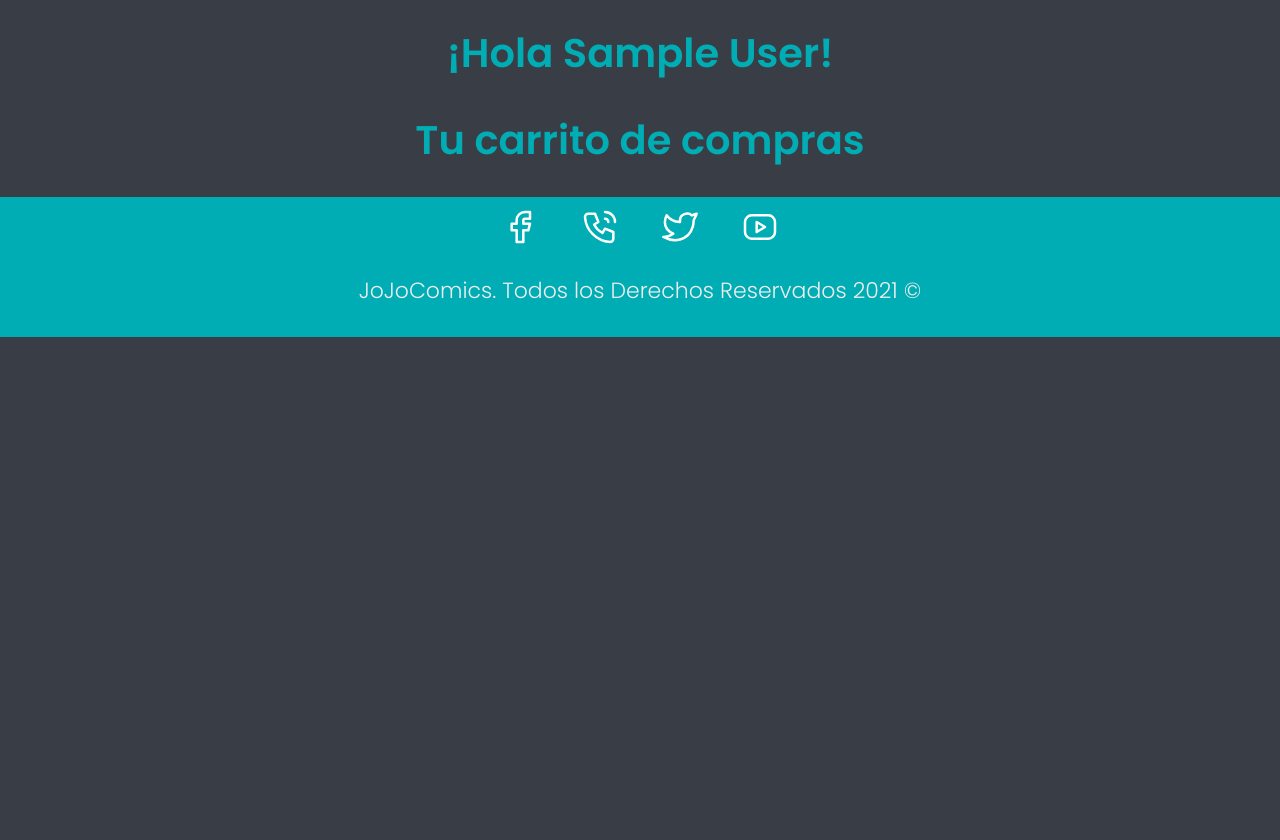
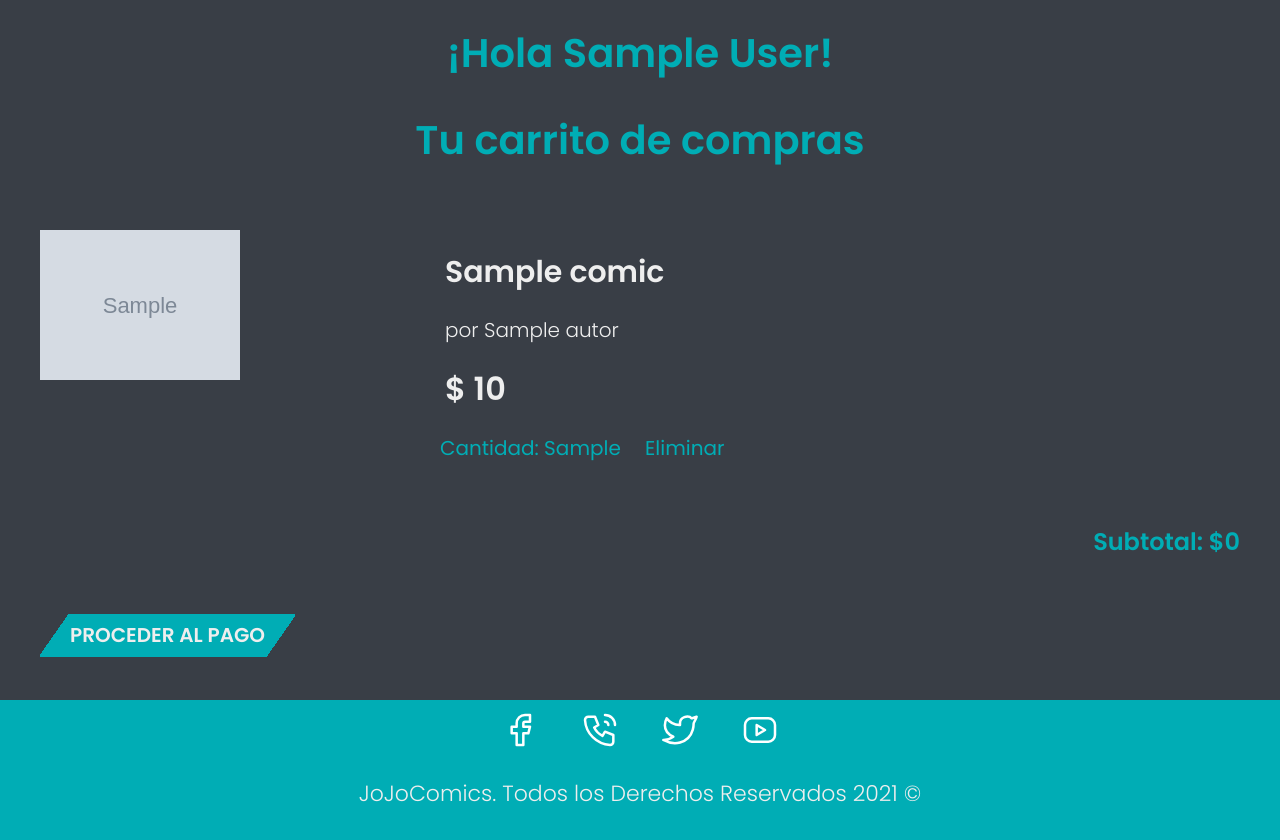
Before and after one commit to NitoLCh/JoJoComics, a PHP site: page /carrito.php in a window 1280 px wide. Shown: the part 227-1067 px from the top of the page. Before the commit the page ends 564 px from the top, so only its background shows below. Run offline with PHP 8.4, Linux system fonts and the light colour scheme; the visitor is signed in with stand-in values (Sample User, id 1); tables that the repository leaves empty or names only in its code hold one stand-in row (values such as "Sample post"); grey boxes marked "Sample" are stand-in pictures.

Commit message:
Acabé todo el carrito de compras 💪. Ahora falta el proceso de compra

```diff
--- a/carrito.php
+++ b/carrito.php
@@ -4,9 +4,19 @@
     //IMPORTAR LA CONEXION
     require 'includes/config/database.php';
     $db = conectarDB();
+    $id_cliente = $_SESSION['id'];
 
+    if($_SESSION['id']){
+        $query = " SELECT carrito.id_cliente as id_cliente, carritoProducto.id_carrito as id_carrito, comic.imagen as imagen, comic.nombre as titulo, autor.nombre as autor, comic.precio as precio, carritoProducto.cantidad as cantidad FROM carritoProducto INNER JOIN carrito ON  carrito.id = carritoProducto.id_carrito INNER JOIN comic ON comic.id = carritoProducto.id_comic INNER JOIN autor ON autor.id = comic.id_autor WHERE carrito.id_cliente = $id_cliente ";
 
+        $resultado = mysqli_query($db, $query);
 
+        $consultaTotal = " SELECT SUM(comic.precio * carritoProducto.cantidad) as subtotal FROM carritoProducto INNER JOIN carrito ON  carrito.id = carritoProducto.id_carrito INNER JOIN comic ON comic.id = carritoProducto.id_comic WHERE id_cliente = $id_cliente ";
+
+        $resultadoSuma = mysqli_query($db, $consultaTotal);
+        $suma = mysqli_fetch_assoc($resultadoSuma);
+        $subtotal = $suma['subtotal'];
+    }
     //INCLUYE UN TEMPLATE
     require 'includes/funciones.php';
     incluirTemplate('header');
@@ -21,7 +31,27 @@
             <a href="/login.php"><h1>Logueate aquí</h1></a>
             <h1>O</h1> <a href="/registro.php"><h1>Registrate aquí</h1></a>
         <?php endif; ?>
-
+        <div class="carrito">
+            <?php while( $producto = mysqli_fetch_assoc($resultado) ): ?>
+            <div class="carrito__producto">
+                <a href="#">
+                    <img src="/portadas/<?php echo $producto['imagen']; ?>" class="carrito__imagen">
+                </a>
+                <div class="carrito__info">
+                    <a href="#">
+                        <p class="carrito__info--titulo"><?php echo $producto['titulo']; ?></p>
+                    </a>
+                    <p class="carrito__info--autor">por <?php echo $producto['autor']; ?></p>
+                    <p class="carrito__info--precio">$ <?php echo $producto['precio']; ?></p>
+                    <a class="carrito__info--UD">Cantidad: <?php echo $producto['cantidad']; ?></a>
+                    <a class="carrito__info--UD" href="">Eliminar</a>
+                </div>
+            </div>
+            <?php endwhile; ?>
+            <div >
+                <h3 class="carrito__subtotal">Subtotal: $<?php echo $subtotal; ?></h3>
+                <button class="boton">Proceder al Pago</button>
+            </div>
     </main>
 
 <?php
--- a/css/styles.css
+++ b/css/styles.css
@@ -474,3 +474,65 @@ h3{
     font-size: 2rem;
     text-align: left;
 }
+
+
+
+/*Carrito*/
+.carrito{
+    display: grid;
+    gap: 2rem;
+    grid-template-rows: repeat(auto-fill, minmax(min(100%, 25rem),1fr));
+    margin: 3rem 0;
+    padding: 3rem 0;
+}
+
+.carrito__producto{
+    display: flex;
+    align-items: flex-start;
+}
+
+.carrito__imagen{
+    height: 80rem;
+    width: 50%;
+    height: 70%;
+}
+
+.carrito__info{
+    font-family: var(--fuentePrincipal);
+    color: var(--blanco);
+
+}
+
+.carrito__info--titulo{
+    font-weight: bold;
+    font-size: 3rem;
+}
+
+.carrito__info--precio{
+    font-weight: bold;
+    font-size: 3.2rem;
+}
+
+.carrito__info--autor{
+    font-size: 2rem;
+}
+
+.carrito__info--select{
+    border-radius: 3rem;
+    width: 9rem;
+    height: 3rem;
+}
+
+.carrito__info--UD{
+    color: var(--secundario);
+    font-size: 2rem;
+}
+
+.carrito__info--UD:last-child{
+    margin: 0 0 0 2rem;
+}
+
+.carrito__subtotal{
+    text-align: right;
+    font-weight: bold;
+}
--- a/includes/templates/comics.php
+++ b/includes/templates/comics.php
@@ -2,6 +2,7 @@
     //IMPORTAR LA CONEXION A LA BD
     require __DIR__ . '/../config/database.php';
     $db = conectarDB();
+
 
     //CONSULTAR
     $query = " SELECT comic.id as id, comic.nombre as nombre, comic.precio as precio, comic.imagen as imagen, comic.numPaginas as numPaginas, comic.año as año, comic.existencia as existencia, autor.nombre as autor, editorial.nombre as editorial, categoria.nombre as categoria FROM comic INNER JOIN autor ON autor.id = comic.id_autor INNER JOIN editorial ON editorial.id = comic.id_editorial INNER JOIN categoria ON categoria.id = comic.id_categoria ORDER BY id";
--- a/includes/templates/header.php
+++ b/includes/templates/header.php
@@ -18,7 +18,12 @@
         </a>
         </div>
         <div class="header__iconos">
+            <?php if($_SESSION): ?>
             <a  href="/carrito.php?id=<?php echo $_SESSION['id']; ?>">
+            <?php endif; ?>
+            <?php if(!$_SESSION): ?>
+            <a  href="/carrito.php">
+            <?php endif; ?>
                 <svg width="45" height="45" viewBox="0 0 24 24" stroke-width="1.5" stroke="#EEEEEE" fill="none" stroke-linecap="round" stroke-linejoin="round">
                     <path stroke="none" d="M0 0h24v24H0z" fill="none"/>
                     <circle cx="6" cy="19" r="2" />
```
Also changed, not shown: includes/templates/compra.php (+35 -2 lines), registro.php (+17 -1 lines).
